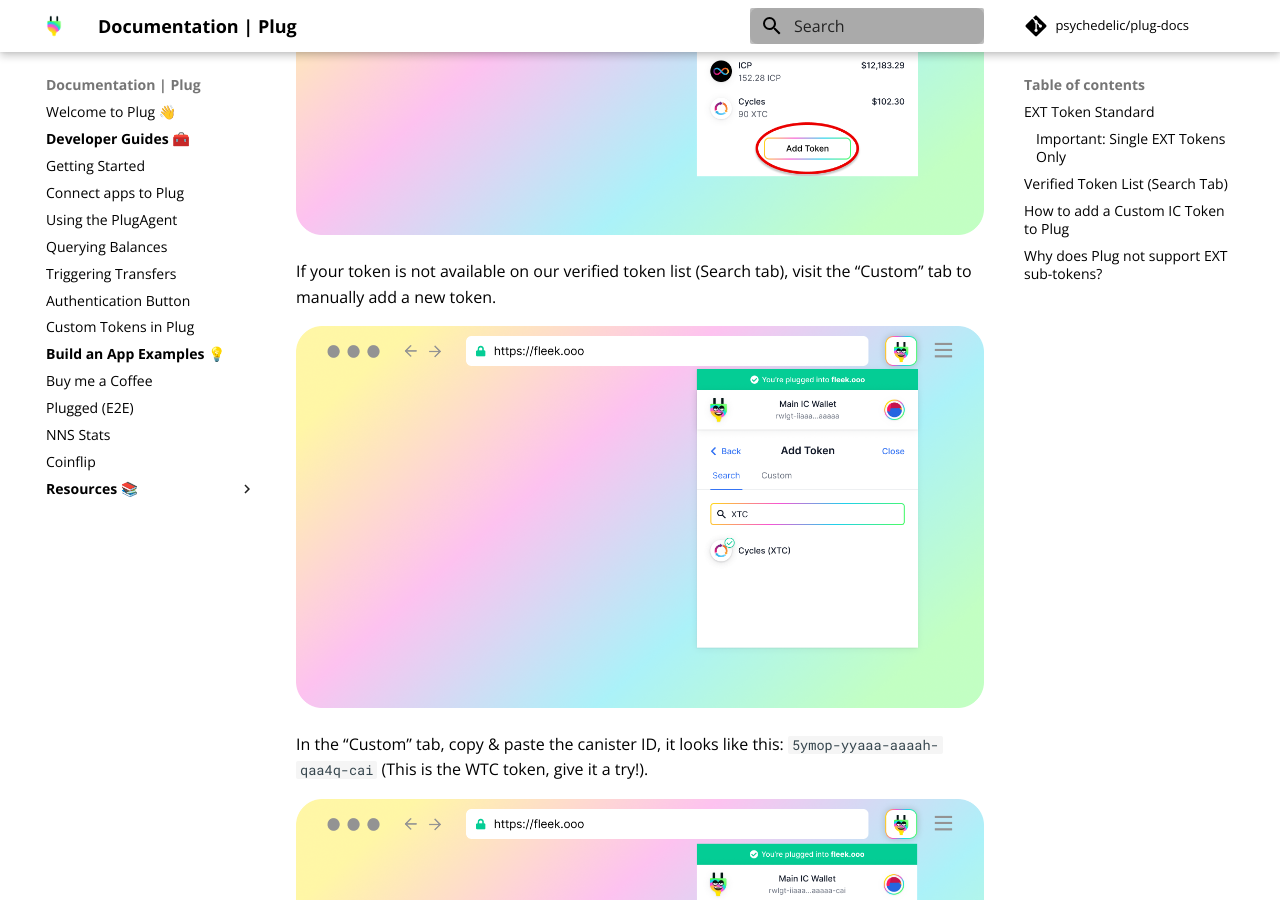
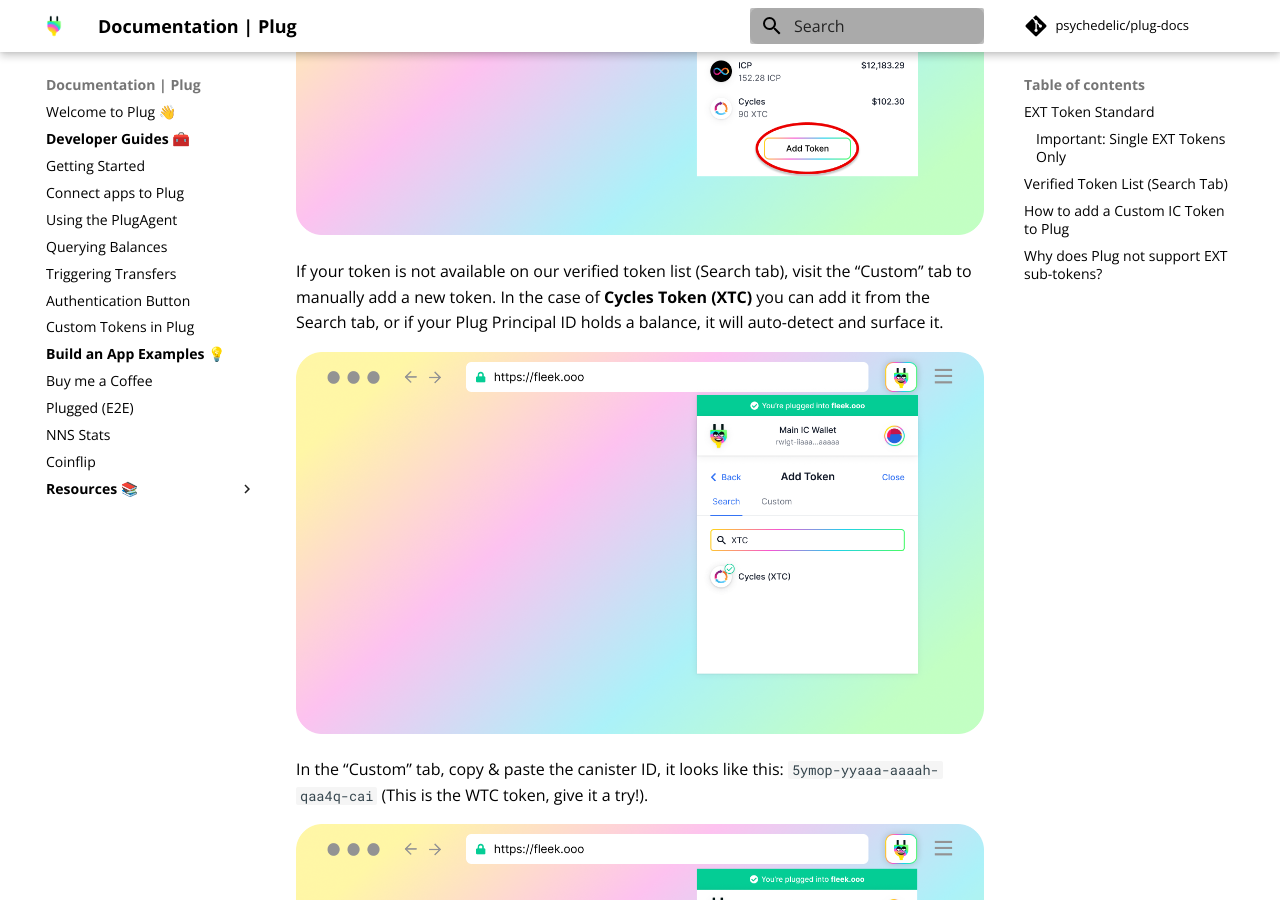
Before and after one commit to Psychedelic/plug-docs, an MkDocs documentation site: the page built from docs/getting-started/custom-tokens.md, in a window 1280 px wide and 900 px high, scrolled down 1942 px. Built offline with MkDocs 1.6.1 and Material for MkDocs 9.7.7, drawn with Linux system fonts in a browser that asks for light colours; comment, search, counter and statistics services are not loaded.

Commit message:
xtc-comment

```diff
--- a/docs/getting-started/custom-tokens.md
+++ b/docs/getting-started/custom-tokens.md
@@ -31,7 +31,7 @@
 
 ![](imgs/step-1.png)
 
-If your token is not available on our verified token list (Search tab), visit the “Custom” tab to manually add a new token.
+If your token is not available on our verified token list (Search tab), visit the “Custom” tab to manually add a new token. In the case of **Cycles Token (XTC)** you can add it from the Search tab, or if your Plug Principal ID holds a balance, it will auto-detect and surface it.
 
 ![](imgs/medium-1.png)
 
```
